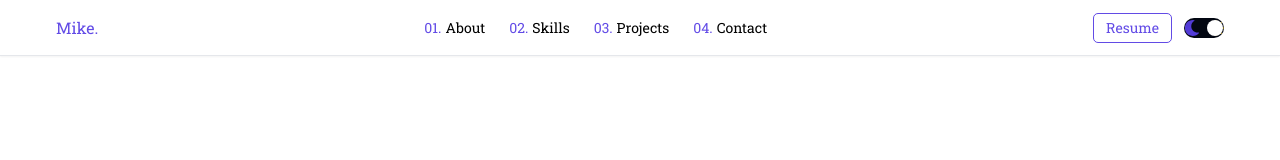
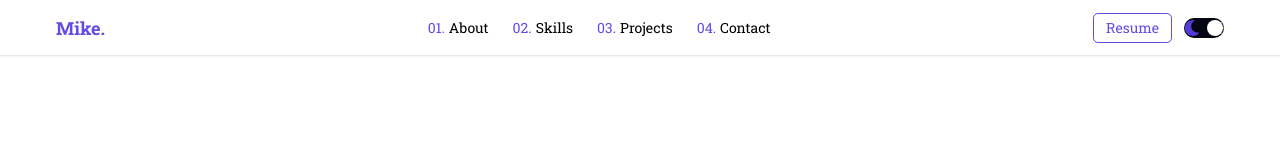
Before and after one commit to mobo07/Portfolio, a Next.js app: page / in a window 1280 px wide. Shown: the top 160 px of the page. Built offline with nearby package versions, Linux system fonts and the light colour scheme.

Commit message:
Increase font size of navbar logo

```diff
--- a/app/components/Navbar.tsx
+++ b/app/components/Navbar.tsx
@@ -47,7 +47,7 @@ const Navbar = () => {
       <motion.h3
         initial={{ opacity: 0 }}
         animate={{ opacity: 1, transition: { duration: 0.5 } }}
-        className="text-[var(--primary)]"
+        className="text-[var(--primary)] text-lg font-bold"
       >
         <a href="#intro">Mike.</a>
       </motion.h3>
```
